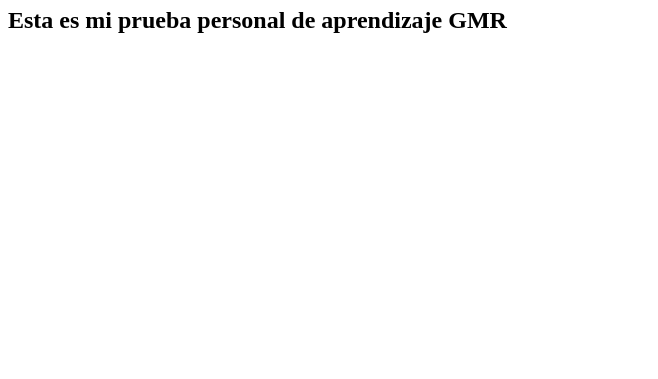
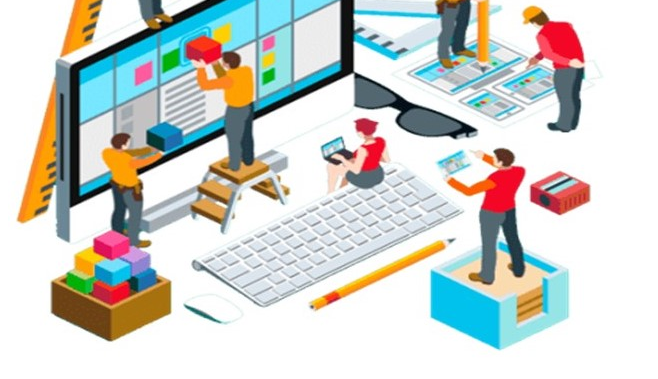
Before and after one commit to S5G8/mi_pagina_en_internet, a plain HTML site: page index.html in a window 1280 px wide. Shown: the part 99-478 px from the top of the page, without its empty margins (0-658 px from the left). Drawn offline with Linux system fonts and the light colour scheme; the site is published under a folder, as on GitHub Pages, so addresses that start at the root find nothing.

Commit message:
colocar ./ en src de la imagen

```diff
--- a/index.html
+++ b/index.html
@@ -7,7 +7,7 @@
     <title>Document</title>
 </head>
 <body>
-    <img src="/Presentación2_Globalproject.jpg" alt = "ilustración equipo SCRUM">
+    <img src="./Presentación2_Globalproject.jpg" alt = "ilustración equipo SCRUM">
     <h1>Hola Mundo</h1>
     <h2>Esta es mi prueba personal de aprendizaje GMR </h2>
 </body>
```
